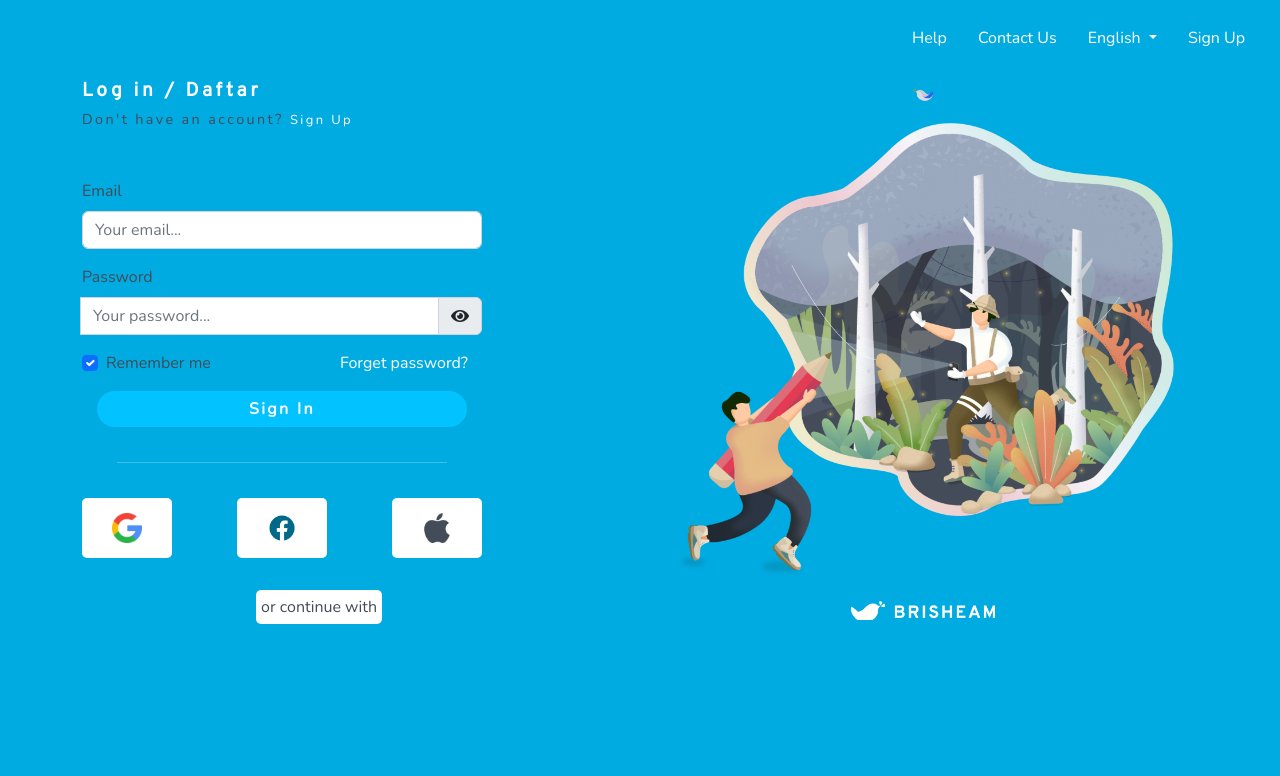
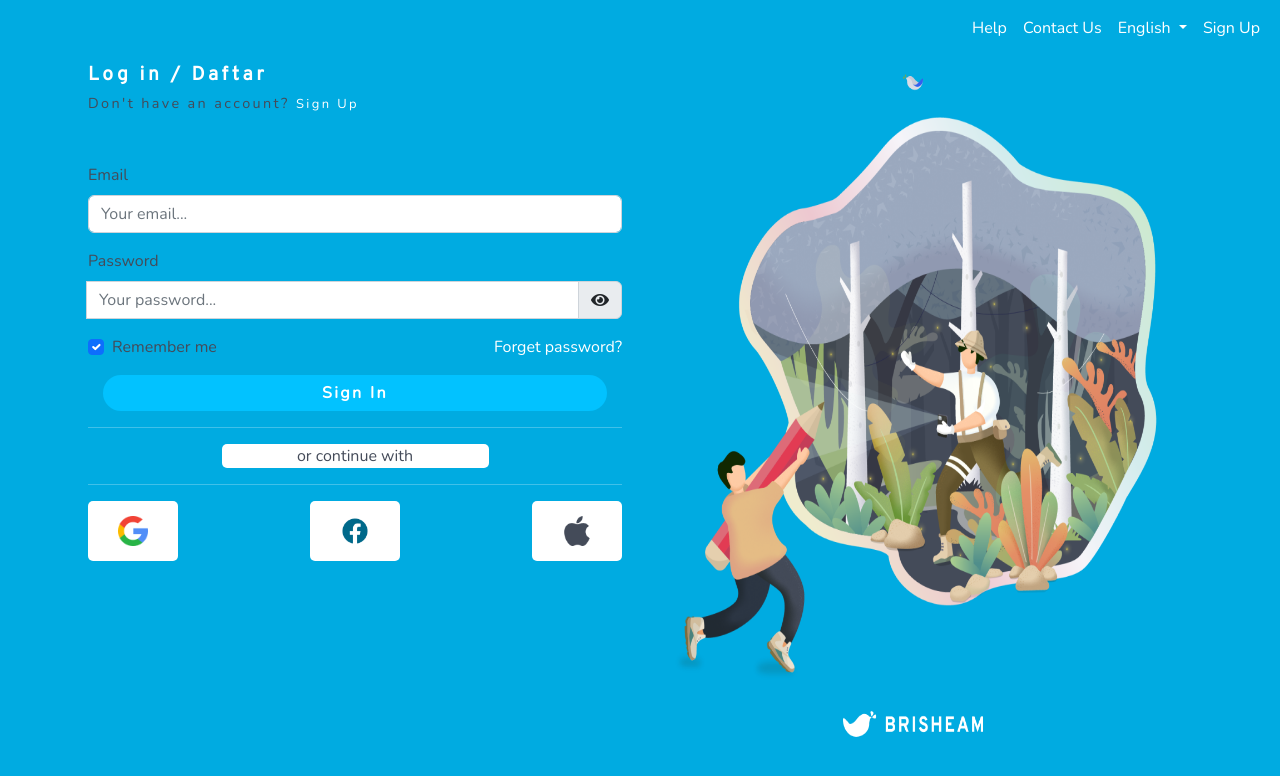
Before and after one commit to azizp128/travelink, a plain HTML site: page index.html in a window 1280 px wide. Drawn offline with nearby package versions, Linux system fonts and the light colour scheme.

Commit message:
fix responsive issues

```diff
--- a/css/style.css
+++ b/css/style.css
@@ -7,17 +7,27 @@
 
 body {
   margin: 0;
-  padding: 0;
   font-family: var(--fnt-menu);
   color: var(--clr-primary-white);
   background-color: #00abe1;
 }
 
-.menu ul li {
-  margin-top: 10px;
-  margin-right: 15px;
+.container {
+  margin-top: 4em;
+  margin-left: 0.2em;
+  margin-right: 1em;
+  min-height: 500px;
+  background-image: url(../img/Image.png);
+  background-size: 350px 450px;
+  background-repeat: no-repeat;
+  background-position-x: 101%;
 }
 
+.container .sidebar-image {
+  display: none;
+}
+
+/* Heading */
 .login-form h1 {
   font-size: 1.2em;
   font-family: var(--fnt-login);
@@ -50,28 +60,11 @@ body {
   margin-top: 50px;
 }
 
-main .container {
-  display: flex;
-  margin-top: 80px;
-  justify-content: space-between;
-}
-
-.login-form {
-  width: 400px;
-}
-
+/* footer */
 .forget {
-  margin-left: 125px;
+  float: right;
   color: white;
   text-decoration: none;
-}
-
-.container .sidebar-image {
-  background-image: url(../img/Image.png);
-  width: 550px;
-  height: 540px;
-  background-size: cover;
-  font-size: 0;
 }
 
 .sign-in-btn {
@@ -87,21 +80,15 @@ main .container {
 }
 
 .divider {
+  width: 50%;
+  margin: auto;
   background-color: white;
   border-radius: 5px;
-  padding: 5px;
+  text-align: center;
   color: #444b59;
-  position: absolute;
-  left: 20vw;
-  bottom: 20vh;
-}
-
-.hr-divider {
-  margin: 35px;
 }
 
 /* Login Option */
-
 .login-form .login-option {
   display: flex;
   justify-content: space-between;
@@ -179,50 +166,22 @@ main .container {
   margin: 5px 10px;
 }
 
-/* Responsive */
-@media (max-width: 376px) {
+/* Responsive Breakpoints */
+@media (min-width: 1000px) {
   .container {
-    padding-left: 50px;
+    margin-top: 4em;
+    margin-left: 4em;
+    background-image: none;
   }
 
   .container .sidebar-image {
-    background-image: none;
+    display: initial;
+    width: 2%;
+    height: 85vh;
   }
 
-  .menu {
-    background-color: #00ace1a2;
-    border: 1px solid;
-  }
-
-  .divider {
-    background-color: white;
-    border-radius: 5px;
-    padding: 5px;
-    color: #444b59;
-    position: absolute;
-    left: 130px;
-    bottom: 150px;
-  }
-
-  .hr-divider {
-    margin: 35px;
-  }
-
-  .login-form .login-option .facebook {
-    margin: 0 10px;
+  .forget {
+    color: white;
+    text-decoration: none;
   }
 }
-
-@media (max-width: 900px) and (min-width: 376px) {
-  main .container {
-    margin: 50px;
-  }
-
-  .container .sidebar-image {
-    background-image: none;
-  }
-
-  .divider {
-    display: none;
-  }
-}
--- a/index.html
+++ b/index.html
@@ -62,8 +62,8 @@
     </header>
 
     <main>
-        <div class="container">
-            <form class="login-form">
+        <div class="container row">
+            <form class="col mb-6 login-form">
                 <h1>Log in / Daftar</h1>
                 <h4>Don't have an account? <a href="">Sign Up</a></h4>
                 <div class="mb-3">
@@ -97,15 +97,17 @@
                 <div class="d-grid gap-2 col-12 mx-auto">
                     <button class="sign-in-btn btn btn-primary #02c2ff" type="button">Sign In</button>
                 </div>
-                <p class="divider">or continue with</p>
-                <hr class="hr-divider">
+                <hr>
+                <div class="divider">or continue with</div>
+                <hr>
+
                 <div class="login-option">
                     <div class="google"><a href="">Google</a></div>
                     <div class="facebook"><a href="">Facebook</a></div>
                     <div class="apple"><a href="">Apple</a></div>
                 </div>
             </form>
-            <div class="sidebar-image img-fluid">sidebar image</div>
+            <img class="sidebar-image col mb-6" src="img/Image.png" alt="">
         </div>
     </main>
 
```
